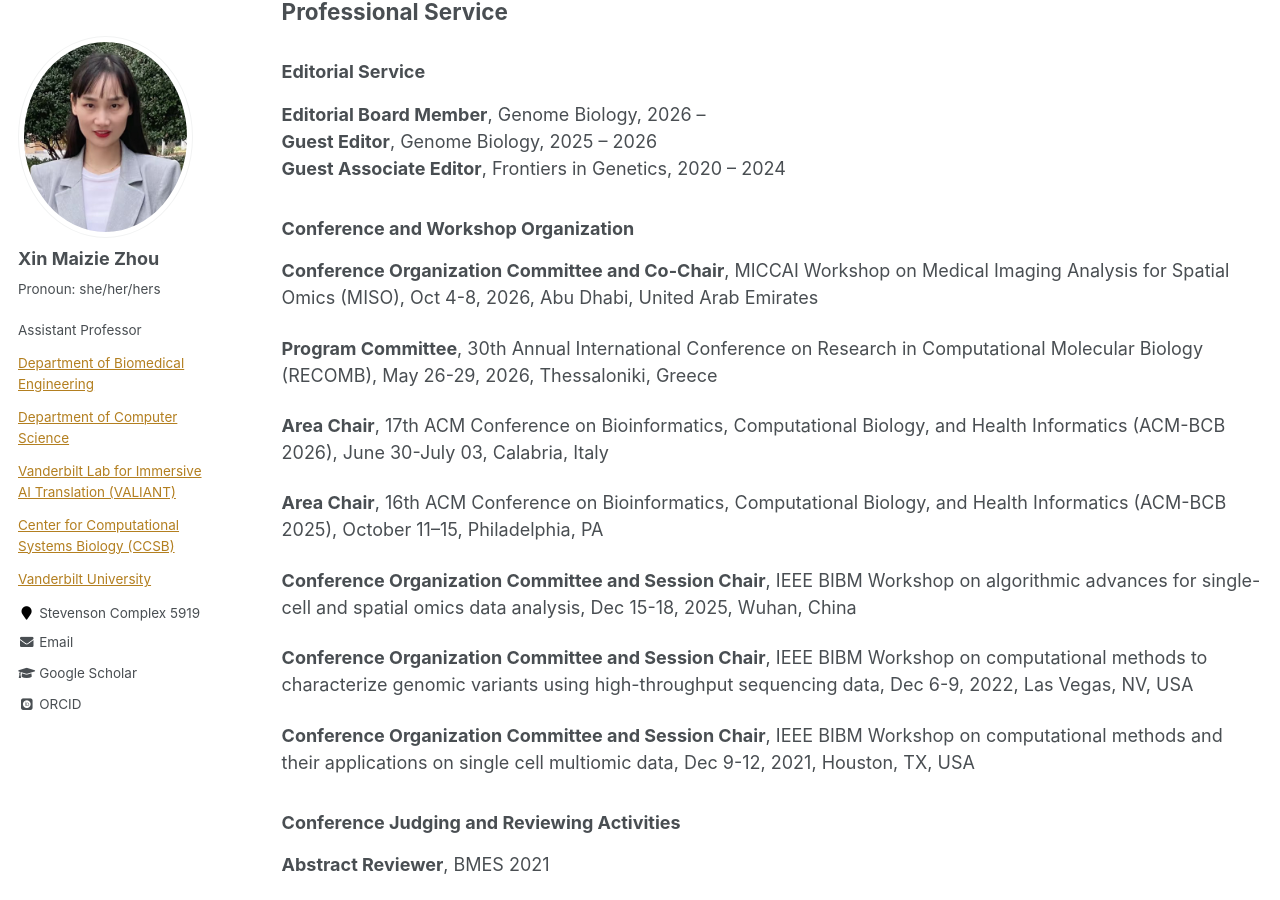
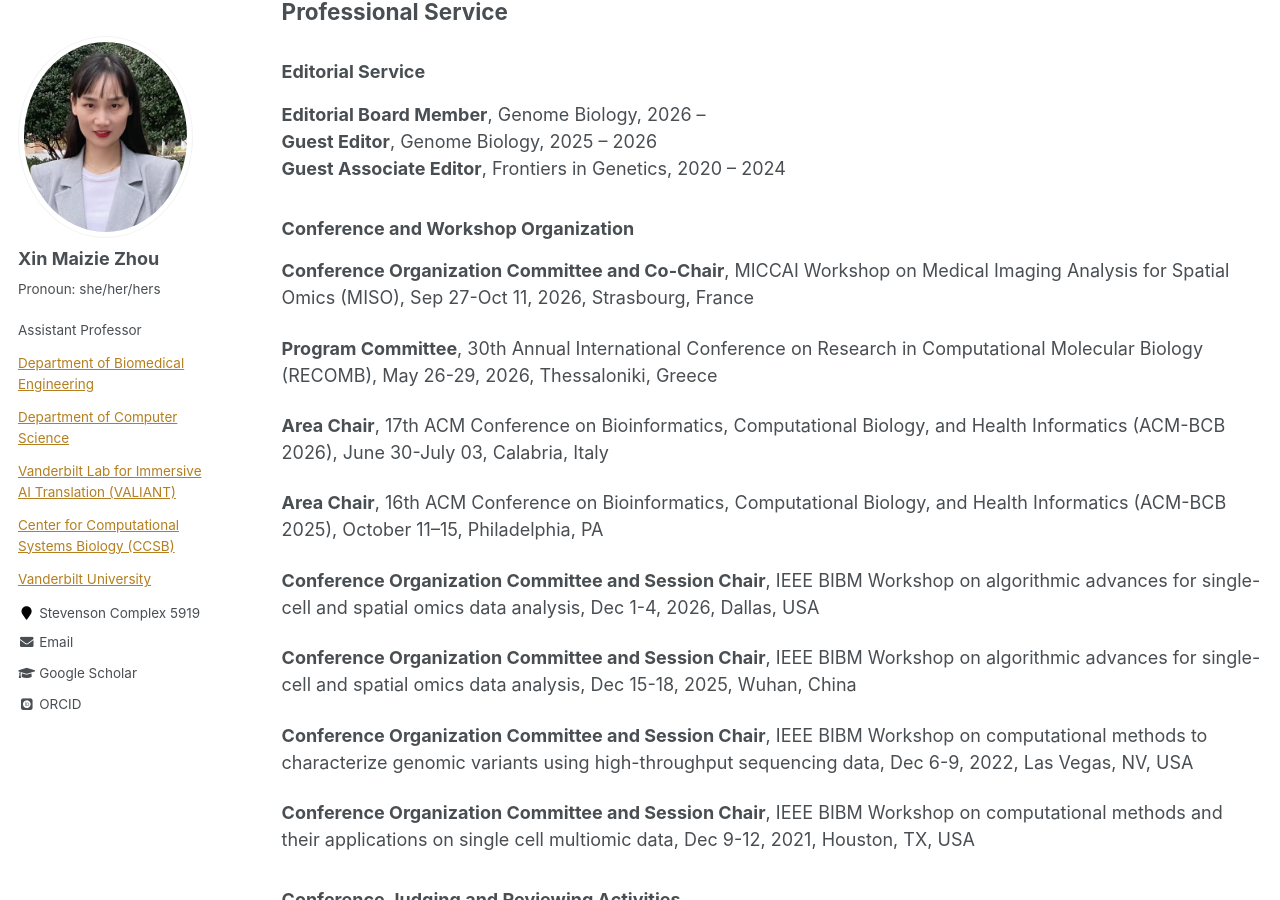
Before and after one commit to maiziezhoulab/Maiziezhoulab.github.io, a Jekyll site: the page built from _pages/TeachingService.md, in a window 1280 px wide and 900 px high, scrolled down 1000 px. Built offline with Jekyll 4.4.1, drawn with Linux system fonts in a browser that asks for light colours; some web fonts are replaced.

Commit message:
Update TeachingService.md

```diff
--- a/_pages/TeachingService.md
+++ b/_pages/TeachingService.md
@@ -39,13 +39,15 @@ author_profile: true
 **Guest Associate Editor**, Frontiers in Genetics,              2020 – 2024
 
 ### Conference and Workshop Organization
-**Conference Organization Committee and Co-Chair**, MICCAI Workshop on Medical Imaging Analysis for Spatial Omics (MISO), Oct 4-8, 2026, Abu Dhabi, United Arab Emirates
+**Conference Organization Committee and Co-Chair**, MICCAI Workshop on Medical Imaging Analysis for Spatial Omics (MISO), Sep 27-Oct 11, 2026, Strasbourg, France
 
 **Program Committee**, 30th Annual International Conference on Research in Computational Molecular Biology (RECOMB), May 26-29, 2026, Thessaloniki, Greece
 
 **Area Chair**, 17th ACM Conference on Bioinformatics, Computational Biology, and Health Informatics (ACM-BCB 2026), June 30-July 03, Calabria, Italy
 
 **Area Chair**, 16th ACM Conference on Bioinformatics, Computational Biology, and Health Informatics (ACM-BCB 2025), October 11–15, Philadelphia, PA
+
+**Conference Organization Committee and Session Chair**, IEEE BIBM Workshop on algorithmic advances for single-cell and spatial omics data analysis, Dec 1-4, 2026, Dallas, USA
 
 **Conference Organization Committee and Session Chair**, IEEE BIBM Workshop on algorithmic advances for single-cell and spatial omics data analysis, Dec 15-18, 2025, Wuhan, China
 
```
